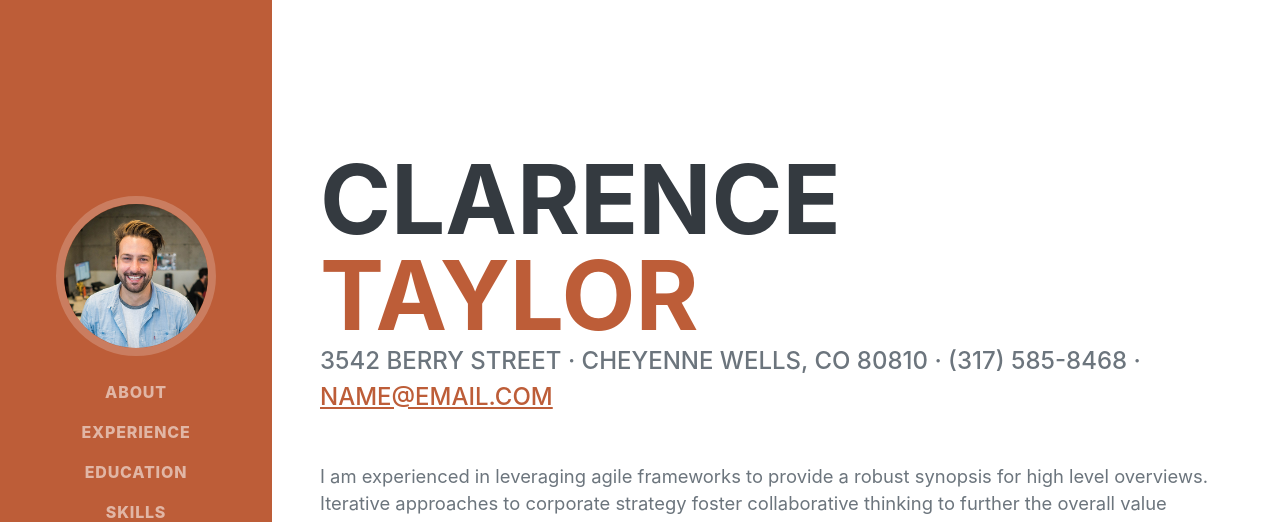
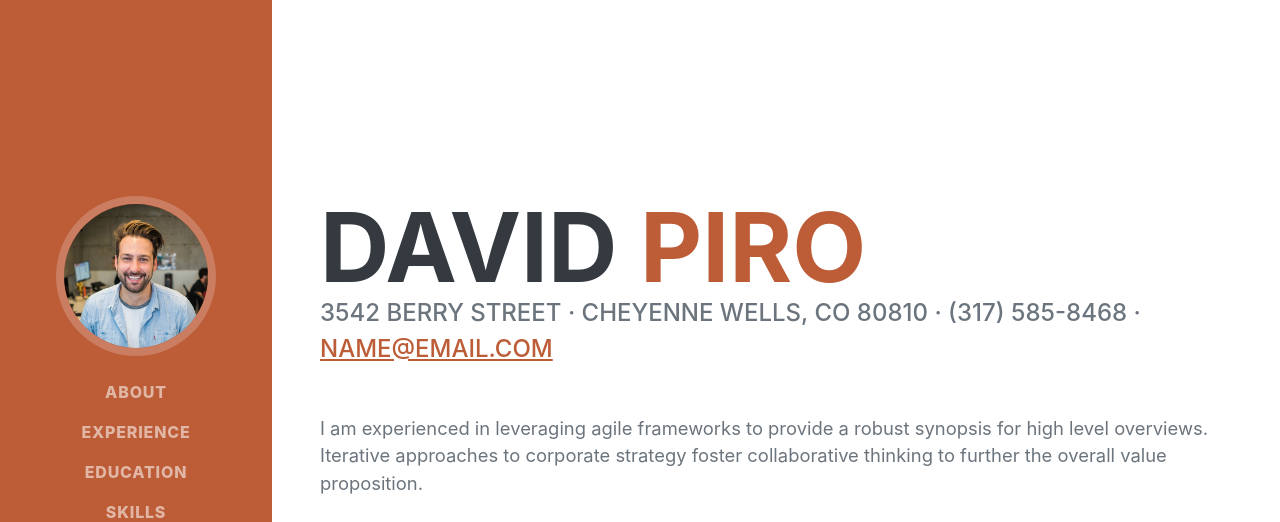
Before and after one commit to SudoDavid/PiroResume, a plain HTML site: page index.html in a window 1280 px wide. Shown: the top 522 px of the page. Drawn offline with nearby package versions, Linux system fonts and the light colour scheme; a web font is replaced by a local one.

Commit message:
Update index.html

```diff
--- a/index.html
+++ b/index.html
@@ -40,8 +40,8 @@
             <section class="resume-section" id="about">
                 <div class="resume-section-content">
                     <h1 class="mb-0">
-                        Clarence
-                        <span class="text-primary">Taylor</span>
+                        David
+                        <span class="text-primary">Piro</span>
                     </h1>
                     <div class="subheading mb-5">
                         3542 Berry Street · Cheyenne Wells, CO 80810 · (317) 585-8468 ·
```
